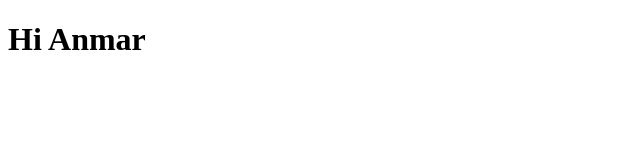
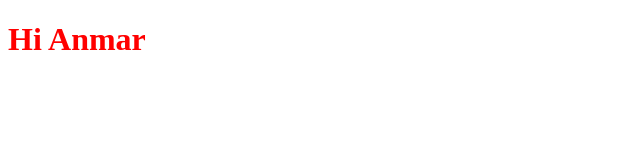
Before and after one commit to anmar1986/basic-yii, a plain HTML site: page index.html in a window 1280 px wide. Shown: the whole page, without its empty margins (0-640 px from the left). Drawn offline with Linux system fonts and the light colour scheme.

Commit message:
modified app.css

```diff
--- a/css/app.css
+++ b/css/app.css
@@ -1,3 +1,3 @@
-/*
-just a comment
-*/
+h1 {
+    color: red;
+}
```
